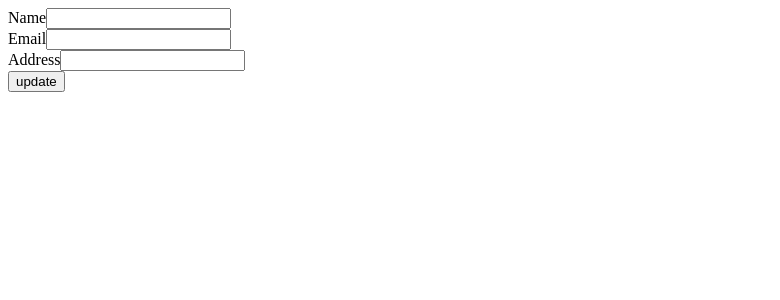
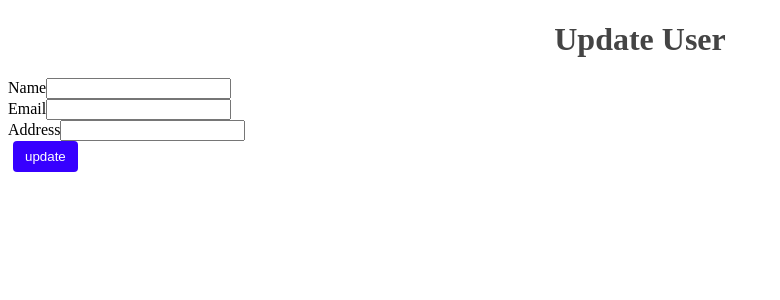
Before and after one commit to sindhujash/frontend_hosting, a React (Vite) app: page /update/1 in a window 1280 px wide. Shown: the top 300 px of the page, without its empty margins (0-780 px from the left). Built offline with nearby package versions, Linux system fonts and the light colour scheme.

Commit message:
committed

```diff
--- a/src/UpdateUser.jsx
+++ b/src/UpdateUser.jsx
@@ -24,6 +24,7 @@ function UpdateUser() {
   }
   return (
     <div>
+      <h1>Update User</h1>
         <form onSubmit={update}>
                 <label>Name</label>
                 <input type="text" value={name} onChange={(e)=>setName(e.target.value)}/><br/>
--- /dev/null
+++ b/src/User.css
@@ -0,0 +1,42 @@
+table {
+    width: 100%;
+    border-collapse: collapse;
+    margin: 20px 0;
+    font-size: 16px;
+    text-align: left;
+}
+
+th, td {
+    border: 1px solid #ddd;
+    padding: 12px;
+}
+
+tr:nth-child(even) {
+    background-color: #f9f9f9;
+}
+
+tr:hover {
+    background-color: #f1f1f1;
+}
+
+
+button {
+    padding: 8px 12px;
+    margin: 0 5px;
+    background-color: #3700ff;
+    color: white;
+    border: none;
+    border-radius: 4px;
+    cursor: pointer;
+}
+
+button:hover {
+    background-color: #0056b3;
+}
+
+
+h1 {
+    text-align: center;
+    margin-bottom: 20px;
+    color: #444;
+}
--- a/src/User.jsx
+++ b/src/User.jsx
@@ -1,6 +1,7 @@
 import React, {useState, useEffect} from 'react';
 import {Link } from 'react-router-dom';
 import axios from 'axios';
+import './User.css';
 const User=()=> {
 const[user, setUser] = useState([]);
 
@@ -41,9 +42,6 @@ const deleteUser =(id) => {
                             <button onClick={(e) => deleteUser(users._id)}>delete</button>
                         </td>
                     </tr>
-
-
-
                 ))
             }
         </table>
```
